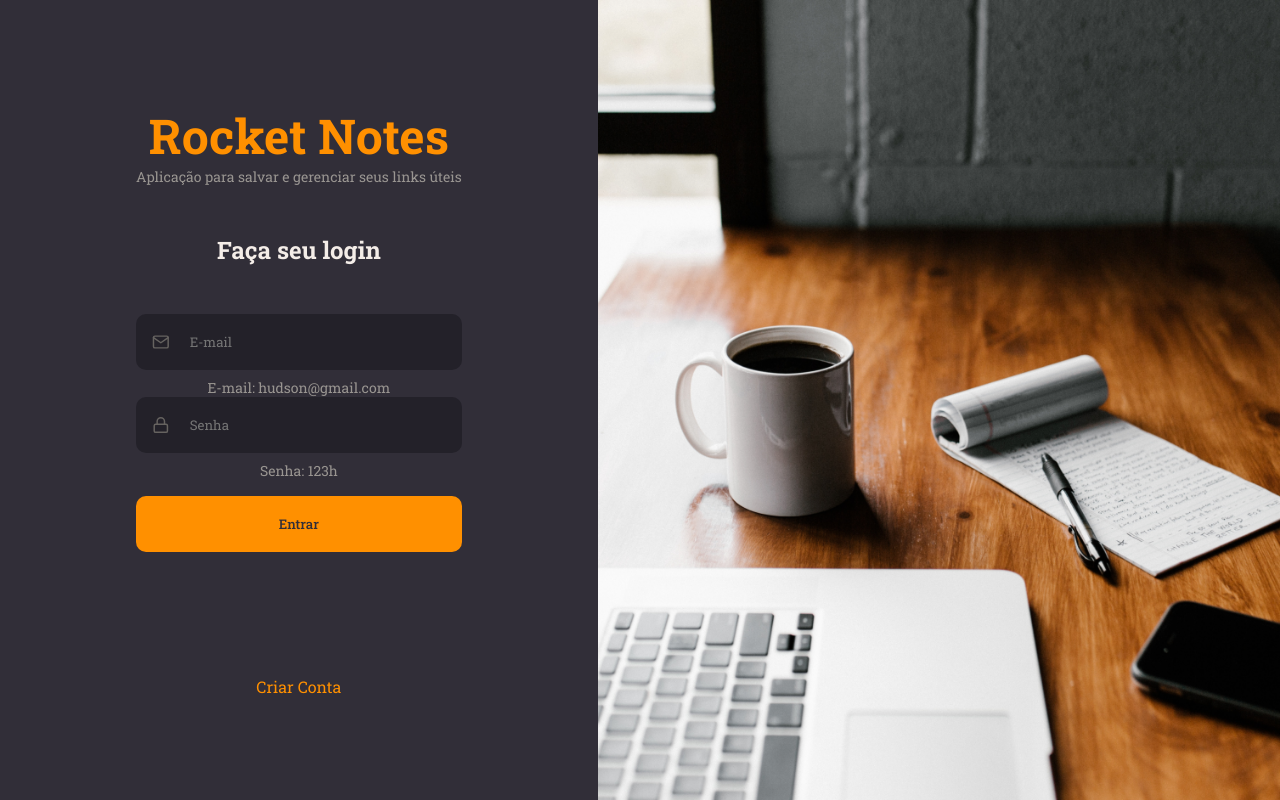
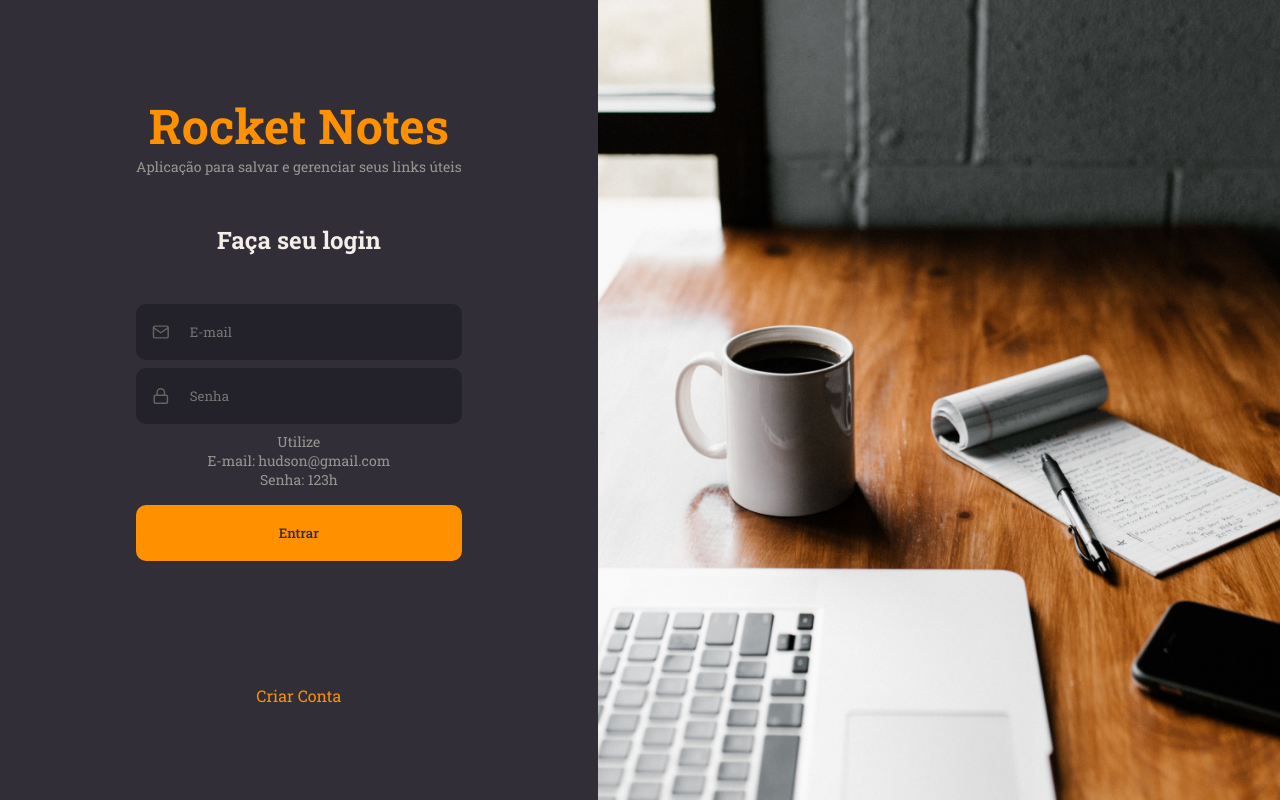
Before and after one commit to HudsonSena/rocketNotesFrontEndSena, a React (Vite) app: page / in a window 1280 px wide. Built offline with nearby package versions, Linux system fonts and the light colour scheme.

Commit message:
Update index.jsx

```diff
--- a/src/pages/SignIn/index.jsx
+++ b/src/pages/SignIn/index.jsx
@@ -31,8 +31,6 @@ export function SignIn(){
                     onChange={e => setEmail(e.target.value)}
                 />
 
-                <p>E-mail: hudson@gmail.com</p>
-
                 <Input
                     placeholder="Senha"
                     type="password"
@@ -40,7 +38,10 @@ export function SignIn(){
                     onChange={e => setPassword(e.target.value)}
                 />
 
-                <p>Senha: 123h</p>
+                <p> Utilize
+                    <br />E-mail: hudson@gmail.com
+                    <br />Senha: 123h
+                </p>
 
                 <Button title="Entrar" onClick={handleSignIn} />
 
```
